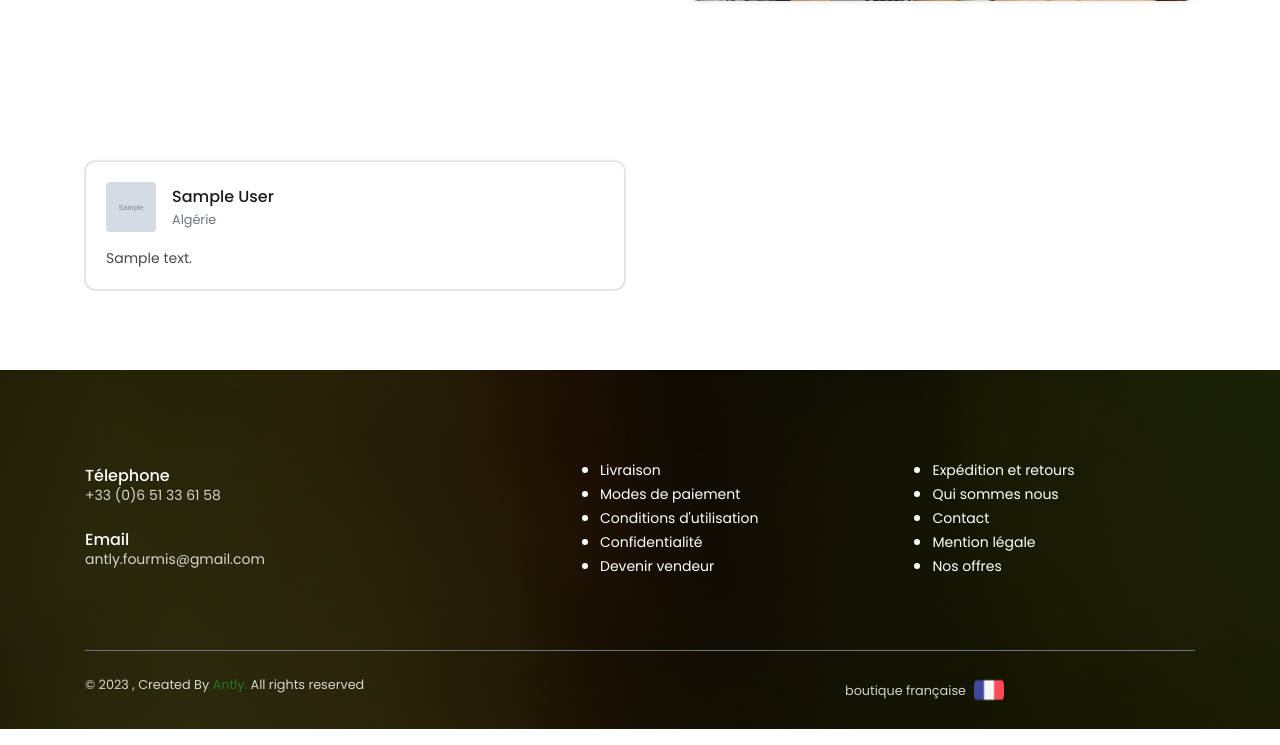
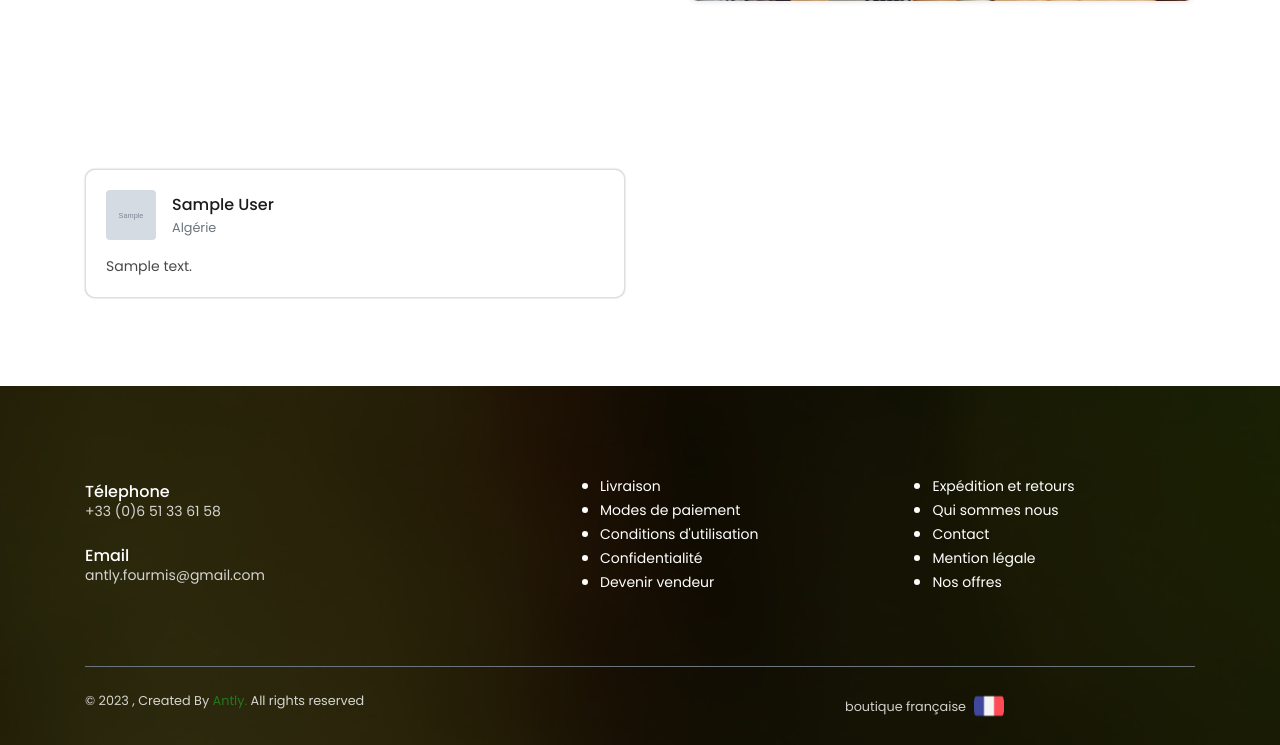
Before and after one commit to Decapix/Antly, a Django app: page /produit/seller/ in a window 1280 px wide. Shown: the part 529-1274 px from the top of the page. Run offline with Django 4.2, Linux system fonts and the light colour scheme; tables that the repository leaves empty hold one stand-in row (values such as "Sample post"); grey boxes marked "Sample" are stand-in pictures; some libraries are stand-ins or nearby versions.

Commit message:
seller page

```diff
--- a/src/sale/extras.py
+++ b/src/sale/extras.py
@@ -109,8 +109,3 @@ def get_products_for_supplier(supplier_id):
     product = list(ants) + list(packs) + list(others)
 
     return product
-
-
-    ant = Ant_m.objects.filter(sizes__stock__gt=0, supplier__currently_available = True).distinct()
-    pack = Pack_m.objects.filter(size__stock__gt=0, size__supplier__currently_available = True).distinct()
-    other = Other_m.objects.filter(stock__gt=0, supplier__currently_available = True).distinct()
--- a/src/sale/templates/sale/seller_all.html
+++ b/src/sale/templates/sale/seller_all.html
@@ -25,7 +25,7 @@
     <div class="container">
         <div class="row">
             {% for s in suppliers %}
-                <div class="col-md-6 my-3 my-md-0">
+                <div class="col-md-6 my-3 my-md-2">
                     <a href="{% url 'seller_n' s.id %}">
                         <div class="card">
                             <div class="card-body">
```
